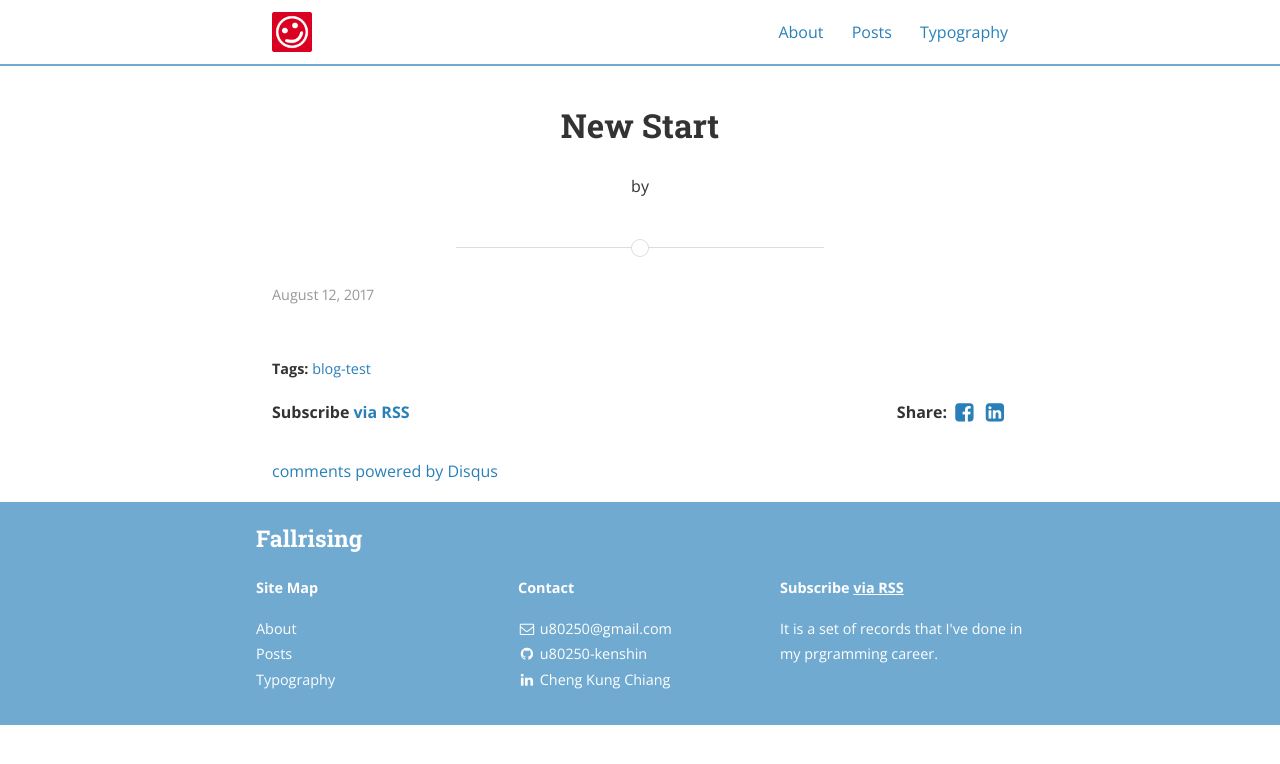
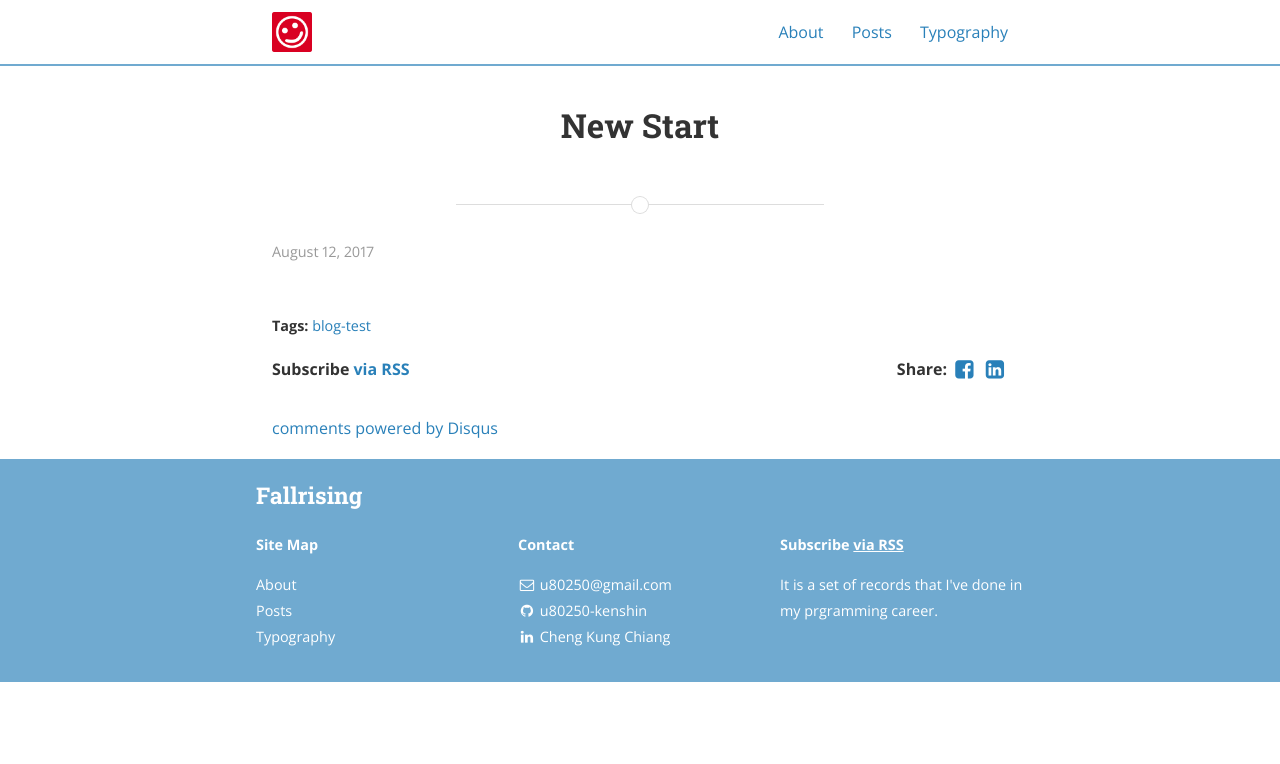
Before and after one commit to fallrising/dev-blog, a Jekyll site: the page built from _posts/2017-08-12-new-start.md, in a window 1280 px wide. Shown: the top 764 px of the page. Built offline with Jekyll 4.4.1, drawn with Linux system fonts in a browser that asks for light colours; nearby versions of some CDN libraries; comment, search, counter and statistics services are not loaded.

Commit message:
Hide "by who" in post layout.

```diff
--- a/_layouts/post.html
+++ b/_layouts/post.html
@@ -7,7 +7,7 @@ layout: default
   <div class="scrim {% if page.cover %}has-cover{% endif %}">
     <header class="post-header">
       <h1 class="title">{{ page.title }}</h1>
-      <p class="info">by <strong>{{ page.author }}</strong></p>
+      <!--<p class="info">by <strong>{{ page.author }}</strong></p>-->
     </header>
   </div>
 </div>
```
